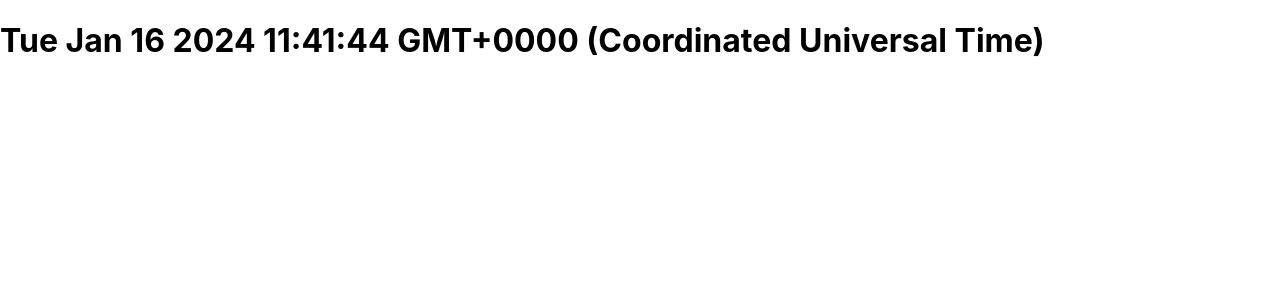
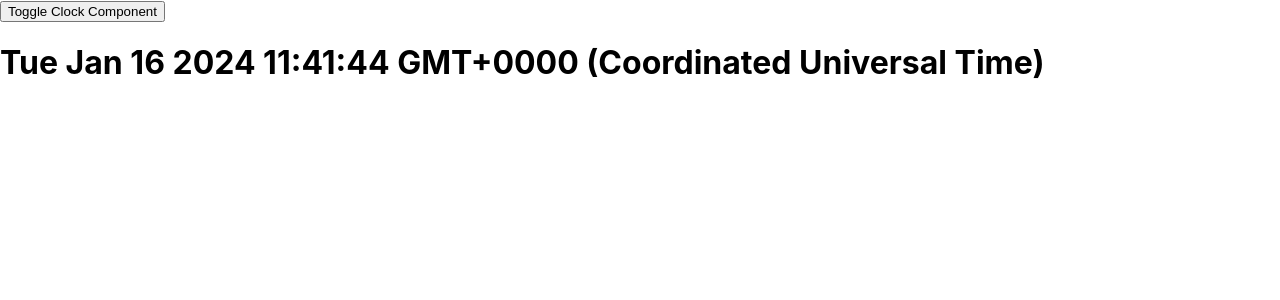
Before and after one commit to NoTanmoyNotFound/ReactJs, a React (Create React App) app: page / in a window 1280 px wide. Shown: the top 300 px of the page. Built offline with nearby package versions, Linux system fonts and the light colour scheme.

Commit message:
learning event handling

```diff
--- a/src/App.js
+++ b/src/App.js
@@ -1,9 +1,12 @@
+import { useState, useEffect} from 'react';
 import logo from './logo.svg';
+
 import './App.css';
 import Welcome from './components/Welcome';
 import Clock from './components/Clock';
 
 function App() {
+  const [flag, setFlag] = useState(true);
   // function formatUser(user){
   //   return user.firstname + " " + user.lastname;
   // }
@@ -11,9 +14,19 @@ function App() {
     firstname:"Tanmoy",
     lastname: "Das"
   }
+
+  const toggle = () =>{
+    console.log("Toggle Clicked");
+    setFlag(!flag);
+  }
+
+
   return(
     <>
-    <Clock />
+    {/* <button onClick={() => setFlag(!flag)}>Toggle Clock Component</button> */}
+    {/* if you want dont make to define toggle ..define it inside the onClick  */}
+    <button onClick={toggle}>Toggle Clock Component</button>
+    {flag ? <Clock /> : "No Clock component"}
      {/* <Welcome  user="Mukseh"/>
       <Welcome  user="Dipesh"/>
       <Welcome  user="Jagdish"/> */}
```
